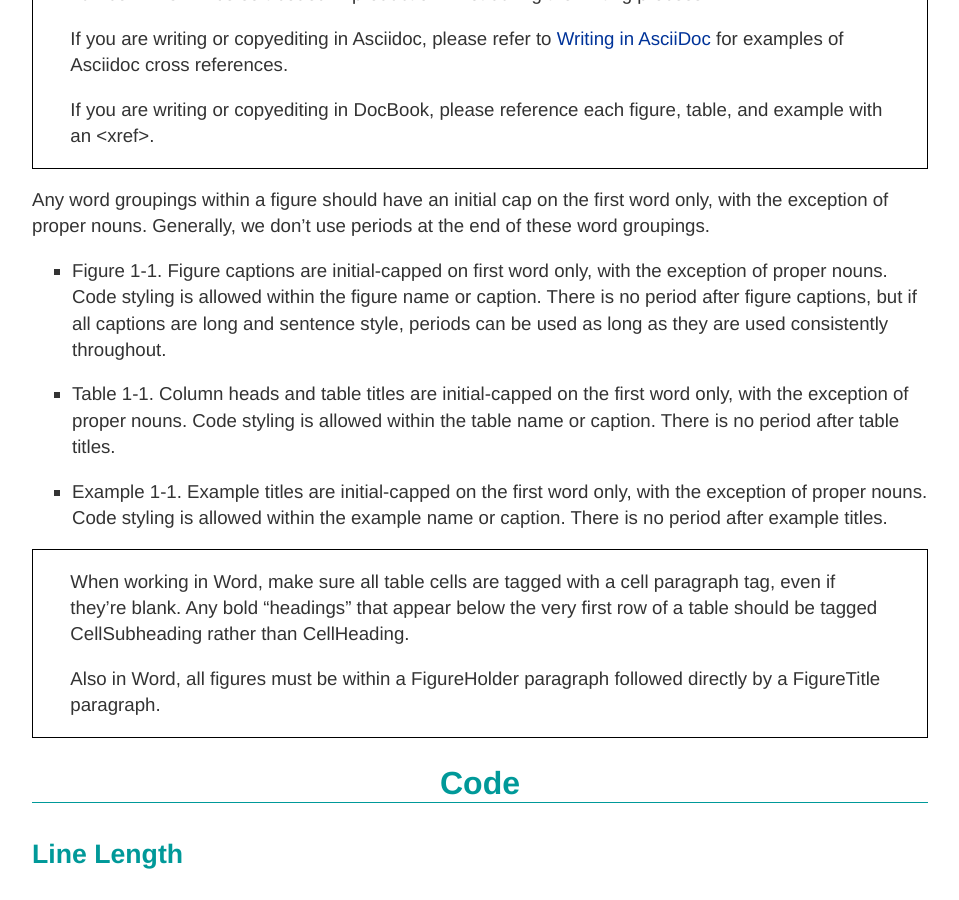
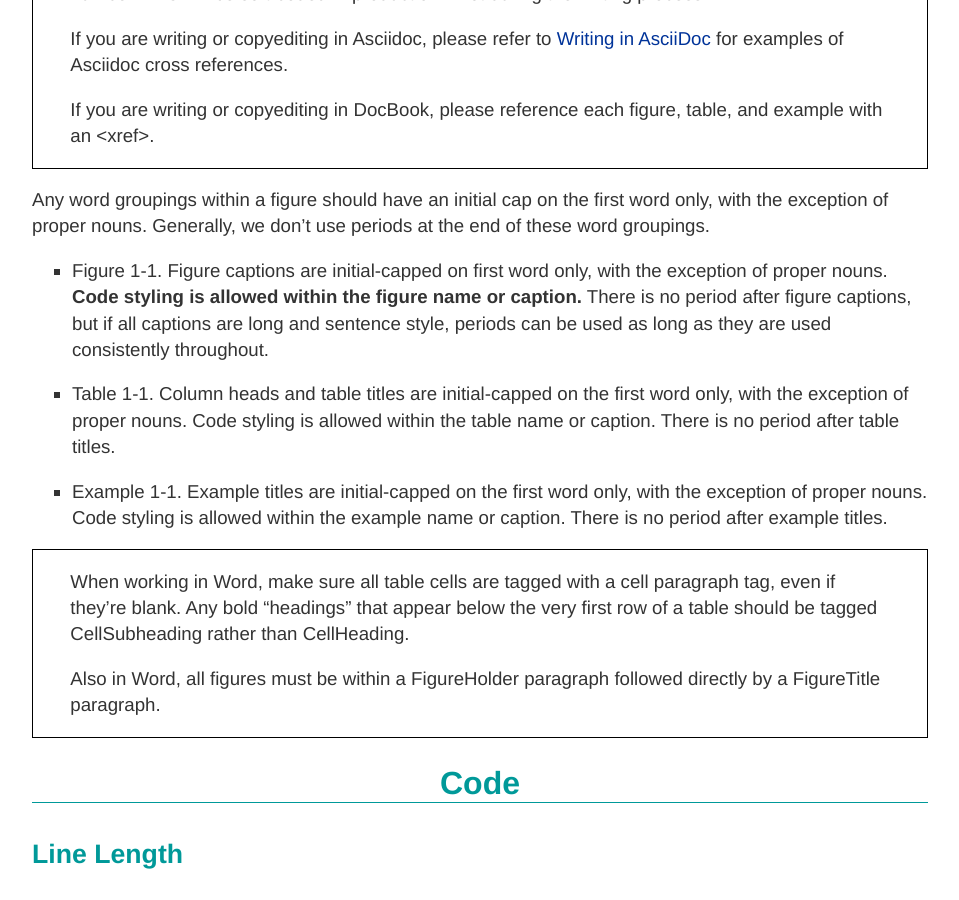
Before and after one commit to oreillymedia/production-resources, a Jekyll site: the page built from styleguide/index.md, in a window 1280 px wide and 900 px high, scrolled down 6822 px. Shown: the whole window, without its empty margins (160-1119 px from the left). Built offline with Jekyll 4.4.1, drawn with Linux system fonts in a browser that asks for light colours.

```diff
--- a/styleguide/index.md
+++ b/styleguide/index.md
@@ -332,7 +332,7 @@ title: O'Reilly Style Guide
 
 <ul>
 <li>
-<p>Figure 1-1. Figure captions are initial-capped on first word only, with the exception of proper nouns.  Code styling is allowed within the figure name or caption. There is no period after figure captions, but if all captions are long and sentence style, periods can be used as long as they are used consistently throughout.</p>
+<p>Figure 1-1. Figure captions are initial-capped on first word only, with the exception of proper nouns. <strong>Code styling is allowed within the figure name or caption.</strong> There is no period after figure captions, but if all captions are long and sentence style, periods can be used as long as they are used consistently throughout.</p>
 </li>
 <li>
 <p>Table 1-1. Column heads and table titles are initial-capped on the first word only, with the exception of proper nouns.  Code styling is allowed within the table name or caption. There is no period after table titles.</p>
```
